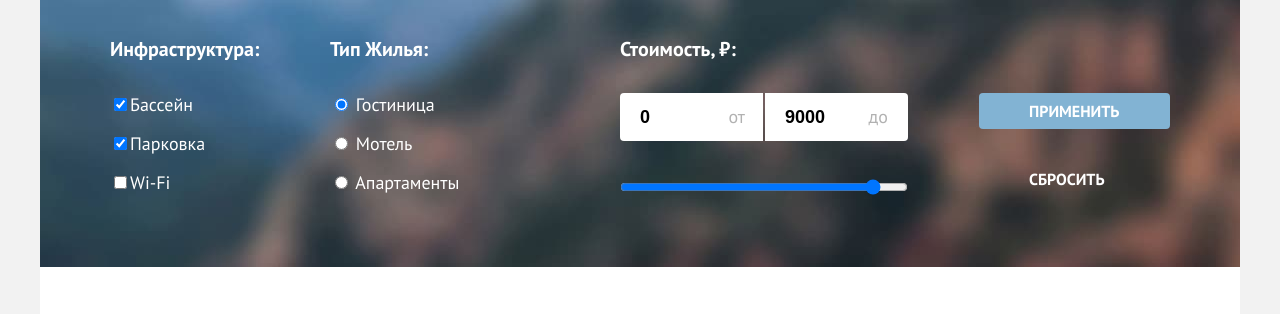
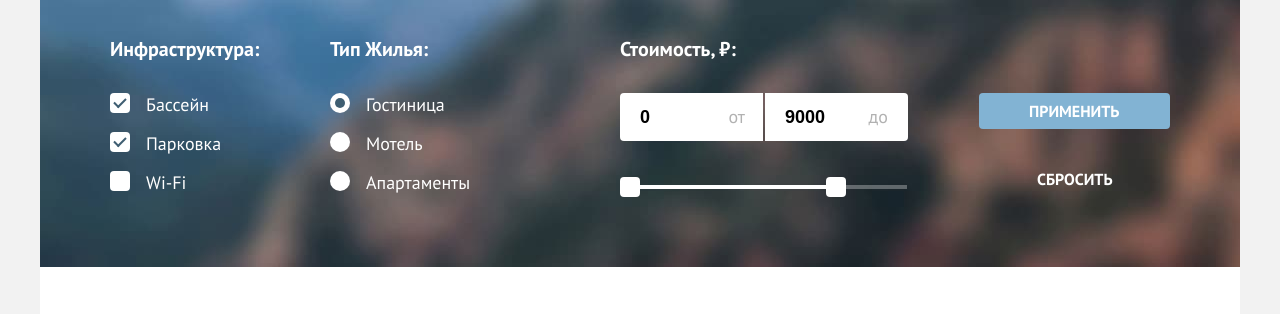
Before and after one commit to htmlacademy-htmlcss/2496561-sedona-39, a plain HTML site: page catalog.html in a window 1280 px wide. Shown: the part 209-523 px from the top of the page. Drawn offline with Linux system fonts and the light colour scheme.

Commit message:
Делает формы и слайдер

```diff
--- a/catalog.html
+++ b/catalog.html
@@ -67,17 +67,23 @@
                 <ul class="catalog-filter-list">
                   <li class="catalog-filter-item">
                     <label class="control">
-                      <input class="control-input" type="checkbox" name="pool" checked>Бассейн
+                      <input class="visually-hidden control-input" type="checkbox" name="pool" checked>
+                      <span class="control-mark"></span>
+                      <span class="control-label">Бассейн</span>
                     </label>
                   </li>
                   <li class="catalog-filter-item">
                     <label class="control">
-                      <input class="control-input" type="checkbox" name="parking" checked>Парковка
+                      <input class="visually-hidden control-input" type="checkbox" name="parking" checked>
+                      <span class="control-mark"></span>
+                      <span class="control-label">Парковка</span>
                     </label>
                   </li>
                   <li class="catalog-filter-item">
                     <label class="control">
-                      <input class="control-input" type="checkbox" name="wifi">Wi-Fi
+                      <input class="visually-hidden control-input" type="checkbox" name="wifi">
+                      <span class="control-mark"></span>
+                      <span class="control-label">Wi-Fi</span>
                     </label>
                   </li>
                 </ul>
@@ -87,20 +93,23 @@
                 <ul class="catalog-filter-list">
                   <li class="catalog-filter-item">
                     <label class="control">
-                      <input class="control-input" type="radio" name="type-of-housing" value="Гостиница" checked>
-                      Гостиница
+                      <input class="visually-hidden control-input" type="radio" name="type-of-housing" value="Hotel" checked>
+                      <span class="control-mark"></span>
+                      <span class="control-label">Гостиница</span>
                     </label>
                   </li>
                   <li class="catalog-filter-item">
                     <label class="control">
-                      <input class="control-input" type="radio" name="type-of-housing" value="Мотель">
-                      Мотель
+                      <input class="visually-hidden control-input" type="radio" name="type-of-housing" value="Motel">
+                      <span class="control-mark"></span>
+                      <span class="control-label">Мотель</span>
                     </label>
                   </li>
                   <li class="catalog-filter-item">
                     <label class="control">
-                      <input class="control-input" type="radio" name="type-of-housing" value="Апартаменты">
-                      Апартаменты
+                      <input class="visually-hidden control-input" type="radio" name="type-of-housing" value="Apartments">
+                      <span class="control-mark"></span>
+                      <span class="control-label">Апартаменты</span>
                     </label>
                   </li>
                 </ul>
@@ -108,16 +117,24 @@
               <fieldset class="catalog-filter-group group-price">
                 <legend class="catalog-filter-title">Стоимость, ₽:</legend>
                 <label class="control-input-min" for="min-price">
-                  <input class="input-min" type="text" name="min-price" id="min-price" value="0">
+                  <input class="range-input input-min" type="number" name="min-price" value="0">
                   <span class="input-from">от</span>
                 </label>
                 <label class="control-input-max" for="max-price">
-                  <input class="input-max" type="text" name="max-price" id="max-price" value="9000">
+                  <input class="range-input input-max" type="number" name="max-price" value="9000">
                   <span class="input-before">до</span>
                 </label>
-                <label class="control-input-range" for="price">
-                  <input class="input-range" type="range" step="1000" min="0" max="10000" value="9000" id="price"
-                    name="price">
+                <label class="range">
+                  <div class="range-scale">
+                    <div class="range-bar" style="right: 61px; width: 226px">
+                      <button class="range-toggle toggle-min">
+                        <span class="visually-hidden">Изменить минимальную цену</span>
+                      </button>
+                      <button class="range-toggle toggle-max">
+                        <span class="visually-hidden">Изменить максимальную цену</span>
+                      </button>
+                    </div>
+                  </div>
                 </label>
               </fieldset>
               <div class="filter-button">
--- a/styles/styles.css
+++ b/styles/styles.css
@@ -96,7 +96,7 @@ body {
   flex-wrap: wrap;
   width: 768px;
   align-items: center;
-  padding-left: 185px;
+  padding-left: 184px;
   margin: 0;
   list-style: none;
   gap: 33px;
@@ -568,6 +568,7 @@ body {
   background-color: #82B3D3;
   text-decoration: none;
   border: none;
+  cursor: pointer;
 }
 
 .page-footer {
@@ -777,6 +778,59 @@ body {
   padding: 0;
 }
 
+.control {
+  position: relative;
+  display: block;
+  padding-left: 36px;
+}
+
+.control-mark {
+  position: absolute;
+  top: 0;
+  left: 0;
+  width: 20px;
+  height: 20px;
+  background: #ffffff;
+  border-radius: 4px;
+  cursor: pointer;
+}
+
+.control:hover .control-mark {
+  outline: 3px solid #83B3D3;
+  border-radius: 4px;
+}
+
+.control-input:disabled + .control-mark {
+  border-color: #ffffff;
+}
+
+.control-input[type="checkbox"]:checked + .control-mark::before {
+  position: absolute;
+  content: "";
+  left: 4px;
+  top: 5px;
+  width: 12px;
+  height: 7px;
+  border-left: 2px solid #3F5E72;
+  border-bottom: 2px solid #3F5E72;
+  transform: rotate(-45deg);
+}
+
+.control-input[type="radio"] + .control-mark {
+  border-radius: 50%;
+}
+
+.control-input[type="radio"]:checked + .control-mark::before {
+  position: absolute;
+  content: "";
+  top: 5px;
+  left: 5px;
+  width: 10px;
+  height: 10px;
+  background-color: #3F5E72;
+  border-radius: 50%;
+}
+
 .catalog-filter-group.group-price {
   width: 288px;
   height: 160px;
@@ -842,11 +896,55 @@ body {
   opacity: 30%;
 }
 
-.input-range {
-  width: 288px;
+.range-input::-webkit-outer-spin-button,
+.range-input::-webkit-inner-spin-button {
+  appearance: none;
+  margin: 0;
+}
+
+.range-scale {
+  position: relative;
+  width: 287px;
+  height: 4px;
+  background-color: rgba(255, 255, 255, 0.3);
+}
+
+.range-bar {
+  position: absolute;
+  height: 4px;
+  background-color: #ffffff;
+}
+
+.range-toggle {
+  position: absolute;
+  width: 20px;
   height: 20px;
-  margin: 0;
-  padding: 0;
+  background: #ffffff;
+  border: none;
+  border-radius: 4px;
+  cursor: pointer;
+}
+
+.range-toggle:hover {
+  background-color: #ffffff;
+}
+
+.range-toggle:active {
+  outline: 3px solid #82B3D3;
+}
+
+.range-toggle:focus {
+  outline: 2px solid #82B3D3;
+}
+
+.toggle-min {
+  top: -8px;
+  left: 0;
+}
+
+.toggle-max {
+  top: -8px;
+  right: 0;
 }
 
 .filter-button {
@@ -870,6 +968,7 @@ body {
   color: #ffffff;
   background-color: #82B3D3;
   border: none;
+  cursor: pointer;
 }
 
 .button.button-reset {
@@ -878,9 +977,11 @@ body {
   flex-wrap: wrap;
   width: 191px;
   height: 36px;
+  padding: 8px 58px;
   color: #ffffff;
   background-color: transparent;
   border: none;
+  cursor: pointer;
 }
 
 .catalog {
@@ -907,11 +1008,11 @@ body {
   height: 36px;
   text-transform: uppercase;
   margin: 0;
-  margin-right: 198px;
+  margin-right: 197px;
 }
 
 .select-control {
-  font-family: "PT Sans";
+  font-family: inherit;
   font-weight: 400;
   font-size: 18px;
   line-height: 21px;
@@ -922,8 +1023,9 @@ body {
   padding: 12px 20px;
   border: 2px solid #E5E5E5;
   border-radius: 4px;
+  cursor: pointer;
   appearance: none;
-  margin-right: 70px;
+  margin-right: auto;
   background-image: url(../images/selector-arrow.svg);
   background-size: 12px 9px;
   background-repeat: no-repeat;
@@ -1031,7 +1133,7 @@ body {
   flex-direction: row;
   flex-wrap: wrap;
   gap: 20px;
-  height: 37px;
+  min-height: 37px;
 }
 
 
```
Also changed, not shown: index.html (+1 -2 lines).
